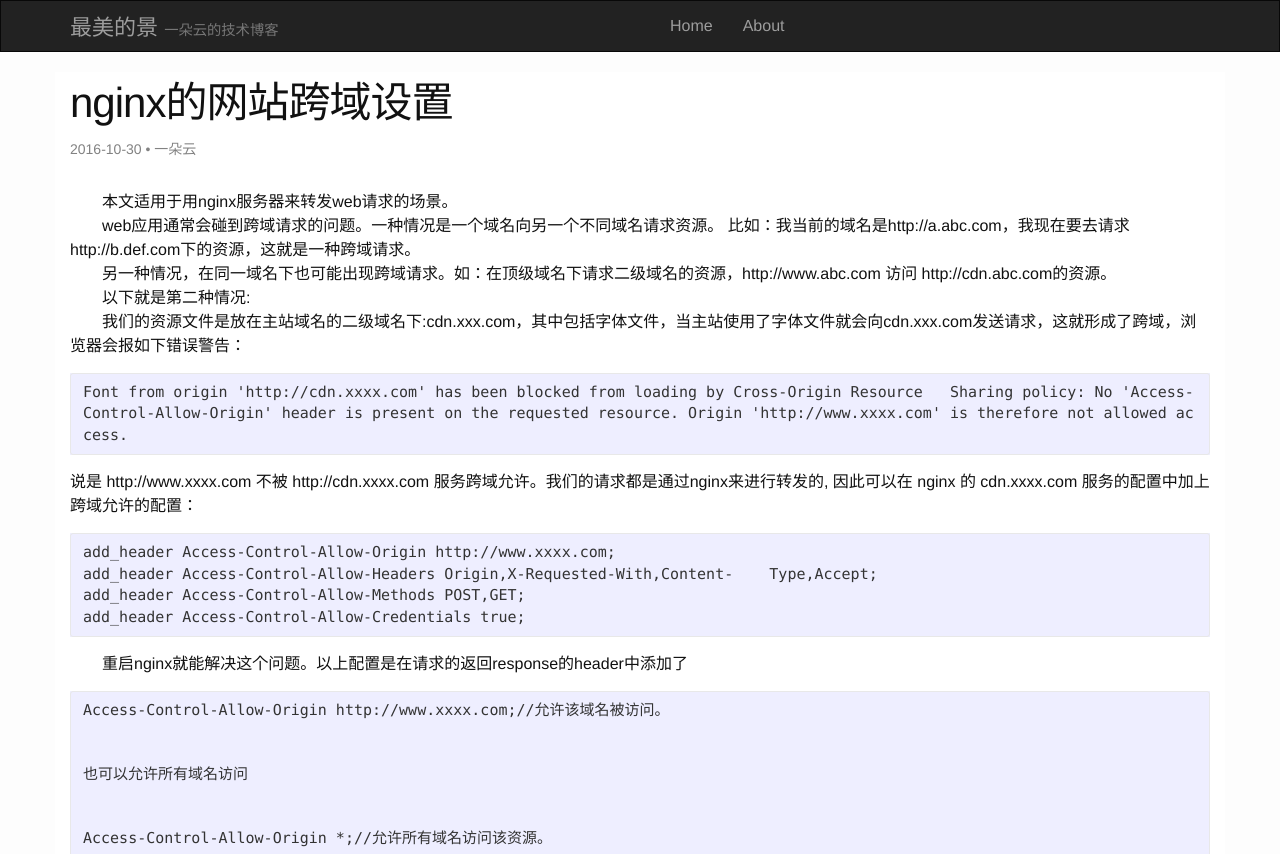
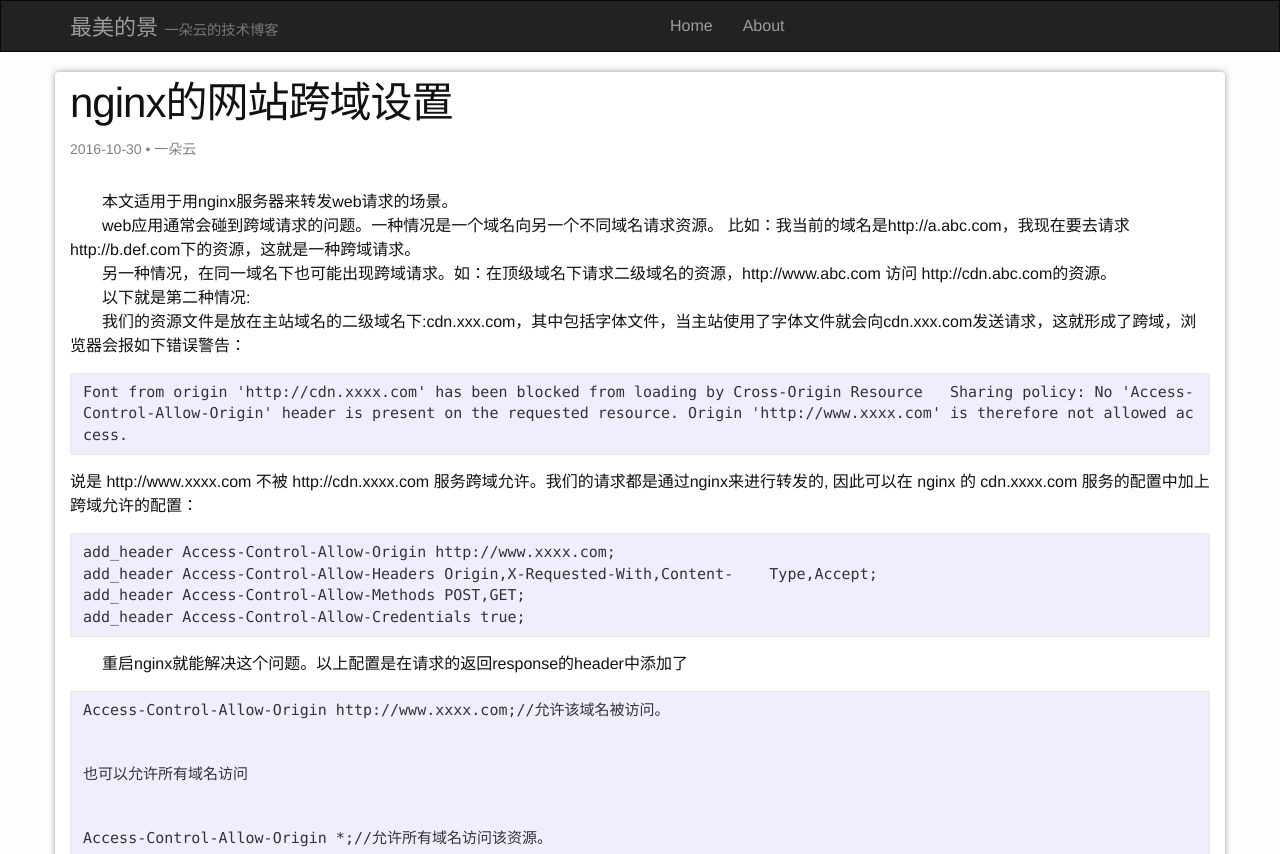
Before and after one commit to yunzhongshu/blog, a Jekyll site: the page built from _posts/2016-10-30-nginx的网站跨域设置.md, in a window 1280 px wide. Shown: the top 854 px of the page. Built offline with Jekyll 4.4.1, drawn with Linux system fonts in a browser that asks for light colours; nearby versions of some CDN libraries; Markdown is read by kramdown in place of the engine named in the settings; comment, search, counter and statistics services are not loaded; grey boxes are pictures that could not be loaded.

Commit message:
comment area css change

```diff
--- a/_layouts/post.html
+++ b/_layouts/post.html
@@ -33,7 +33,7 @@
 
             <!--</div>-->
         <!--</div>-->
-
+        <hr>
         <div id="uyan_frame"></div>
     </div>
 
--- a/_sass/_custom.scss
+++ b/_sass/_custom.scss
@@ -26,6 +26,13 @@
 }
 
 
+.blog-content{
+
+  border-radius: 4px;
+  box-shadow: 0 0 6px #999;
+
+  margin-bottom: 20px;
+}
 
 
 .sub-title {
@@ -75,3 +82,8 @@
 
 
 }
+
+
+#uyan_frame{
+  margin-top: 20px;
+}
```
